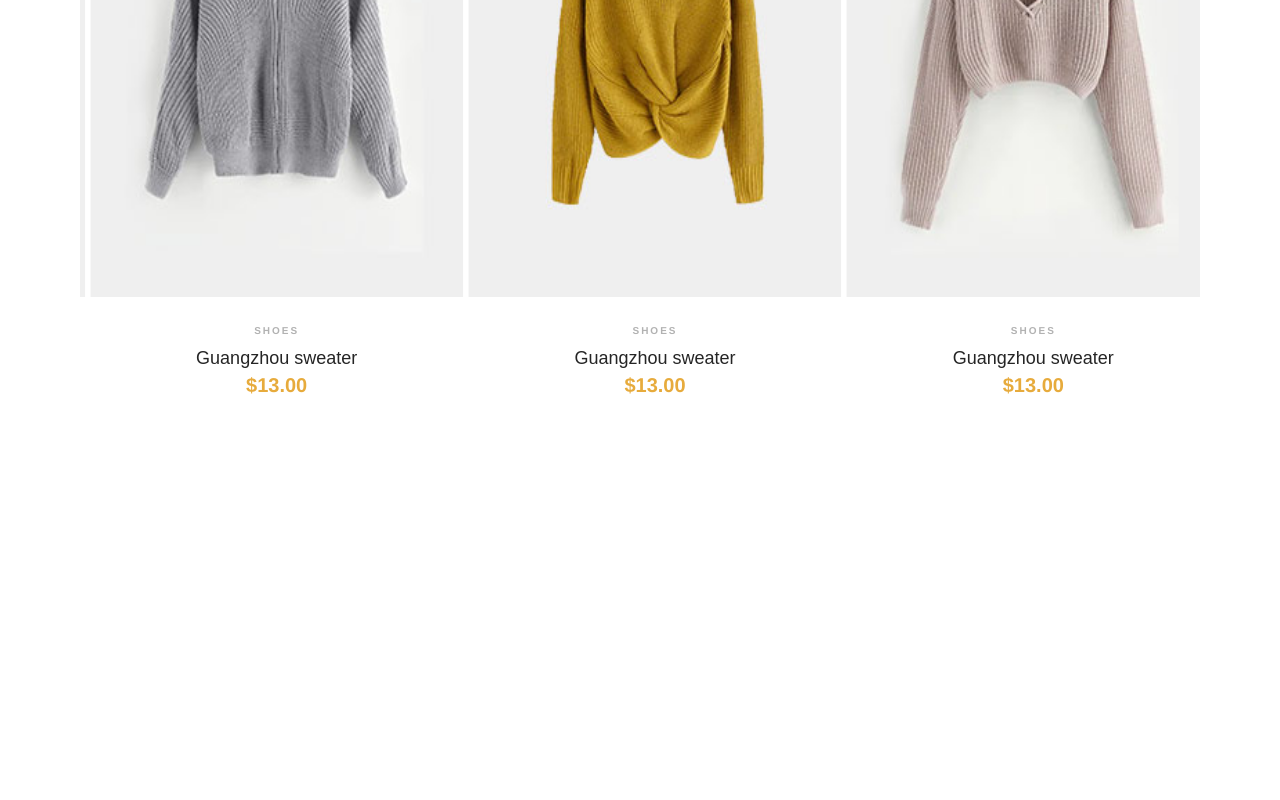
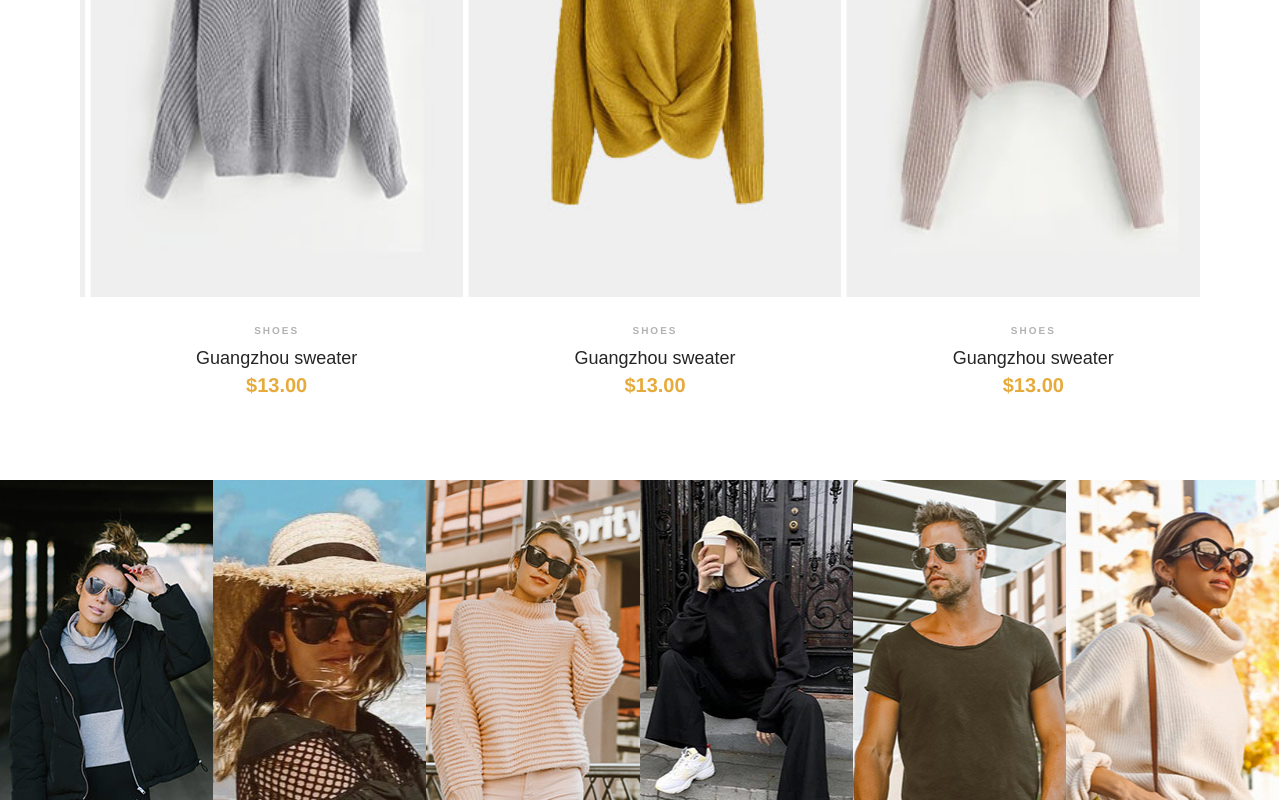
Before and after one commit to fairusatoir/web-store-fe, a Vue app: page /#/ in a window 1280 px wide. Shown: the part 994-1794 px from the top of the page. Before the commit the page ends 1474 px from the top, so only its background shows below. Built offline with nearby package versions, Linux system fonts and the light colour scheme; some icons are missing; a web font is replaced by a local one.

Commit message:
feat: adding gallery page

```diff
--- /dev/null
+++ b/src/components/Gallery.vue
@@ -0,0 +1,67 @@
+<template>
+  <div class="instagram-photo">
+    <div
+      class="insta-item set-bg"
+      style="background-image: url('img/insta-1.jpg')"
+    >
+      <div class="inside-text">
+        <i class="ti-instagram"></i>
+        <h5><a href="#">shayna_gallery</a></h5>
+      </div>
+    </div>
+    <div
+      class="insta-item set-bg"
+      style="background-image: url('img/insta-2.jpg')"
+    >
+      <div class="inside-text">
+        <i class="ti-instagram"></i>
+        <h5><a href="#">shayna_gallery</a></h5>
+      </div>
+    </div>
+    <div
+      class="insta-item set-bg"
+      style="background-image: url('img/insta-3.jpg')"
+    >
+      <div class="inside-text">
+        <i class="ti-instagram"></i>
+        <h5><a href="#">shayna_gallery</a></h5>
+      </div>
+    </div>
+    <div
+      class="insta-item set-bg"
+      style="background-image: url('img/insta-4.jpg')"
+    >
+      <div class="inside-text">
+        <i class="ti-instagram"></i>
+        <h5><a href="#">shayna_gallery</a></h5>
+      </div>
+    </div>
+    <div
+      class="insta-item set-bg"
+      style="background-image: url('img/insta-5.jpg')"
+    >
+      <div class="inside-text">
+        <i class="ti-instagram"></i>
+        <h5><a href="#">shayna_gallery</a></h5>
+      </div>
+    </div>
+    <div
+      class="insta-item set-bg"
+      style="background-image: url('img/insta-6.jpg')"
+    >
+      <div class="inside-text">
+        <i class="ti-instagram"></i>
+        <h5><a href="#">shayna_gallery</a></h5>
+      </div>
+    </div>
+  </div>
+</template>
+
+<script>
+export default {
+  // eslint-disable-next-line
+  name: "Gallery",
+};
+</script>
+
+<style></style>
--- a/src/views/HomeView.vue
+++ b/src/views/HomeView.vue
@@ -3,6 +3,7 @@
     <Header />
     <Hero />
     <ProductBanner />
+    <Gallery />
   </div>
 </template>
 
@@ -12,6 +13,7 @@
 import Header from "@/components/Header.vue";
 import Hero from "@/components/Hero.vue";
 import ProductBanner from "@/components/ProductBanner.vue";
+import Gallery from "@/components/Gallery.vue";
 
 export default {
   name: "HomeView",
@@ -19,6 +21,7 @@ export default {
     Header,
     Hero,
     ProductBanner,
+    Gallery,
   },
 };
 </script>
```
